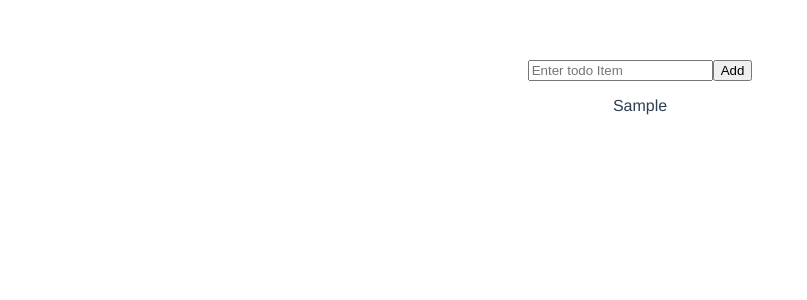
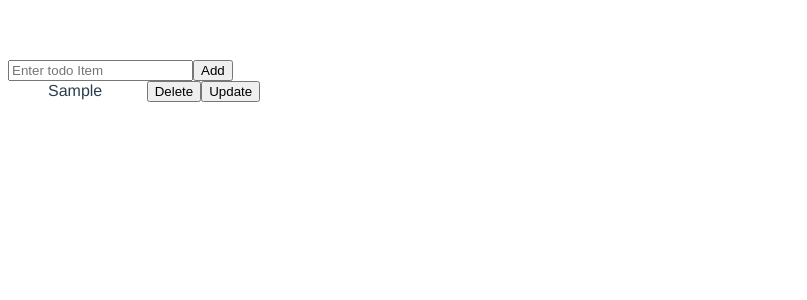
Before and after one commit to deztrap/todoApp_vue, a Vue app: page / in a window 1280 px wide. Both pictures are taken after typing "Sample" into the empty fields and a click on the button "Add". Shown: the top 300 px of the page, without its empty margins (0-807 px from the left). Built offline with nearby package versions, Linux system fonts and the light colour scheme.

Commit message:
Added delete functionality

```diff
--- a/src/App.vue
+++ b/src/App.vue
@@ -7,6 +7,7 @@
       :key="index"
       :todoItem="todo"
       :todoItemIndex="index"
+      @deleteMe="deleteTodo"
     />
   </div>
 </template>
@@ -30,6 +31,9 @@ export default {
       this.todos.push(this.inputTodo);
       this.inputTodo = "";
     },
+    deleteTodo(index) {
+      this.todos.splice(index, 1);
+    },
   },
 };
 </script>
@@ -39,7 +43,7 @@ export default {
   font-family: Avenir, Helvetica, Arial, sans-serif;
   -webkit-font-smoothing: antialiased;
   -moz-osx-font-smoothing: grayscale;
-  text-align: center;
+
   color: #2c3e50;
   margin-top: 60px;
 }
--- a/src/components/InputItem.vue
+++ b/src/components/InputItem.vue
@@ -1,6 +1,10 @@
 <template>
-  <div>
-    <p>{{ todoItem }}</p>
+  <div class="children">
+    <span>
+      {{ todoItem }}
+    </span>
+    <button @click="handleDelete">Delete</button>
+    <button>Update</button>
   </div>
 </template>
 <script>
@@ -15,9 +19,16 @@ export default {
     };
   },
   methods: {
-    // handleChange(event) {
-    //   //this.todoitem = event.target.value;
-    // },
+    handleDelete() {
+      this.$emit("deleteMe", this.todoItemIndex);
+    },
   },
 };
 </script>
+<style scoped>
+span {
+  padding-top: 30px;
+  padding-bottom: 30px;
+  margin: 40px;
+}
+</style>
```
